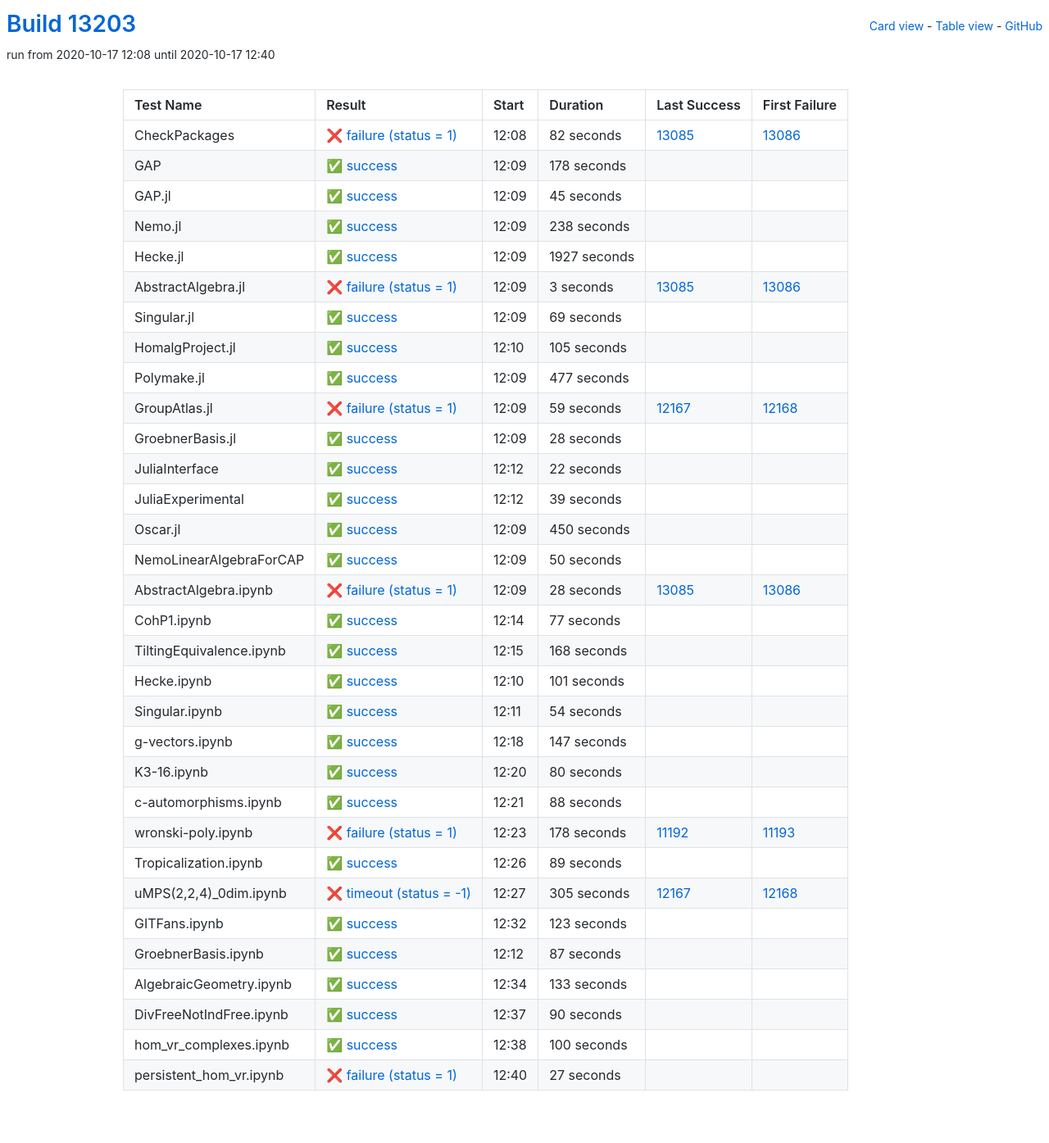
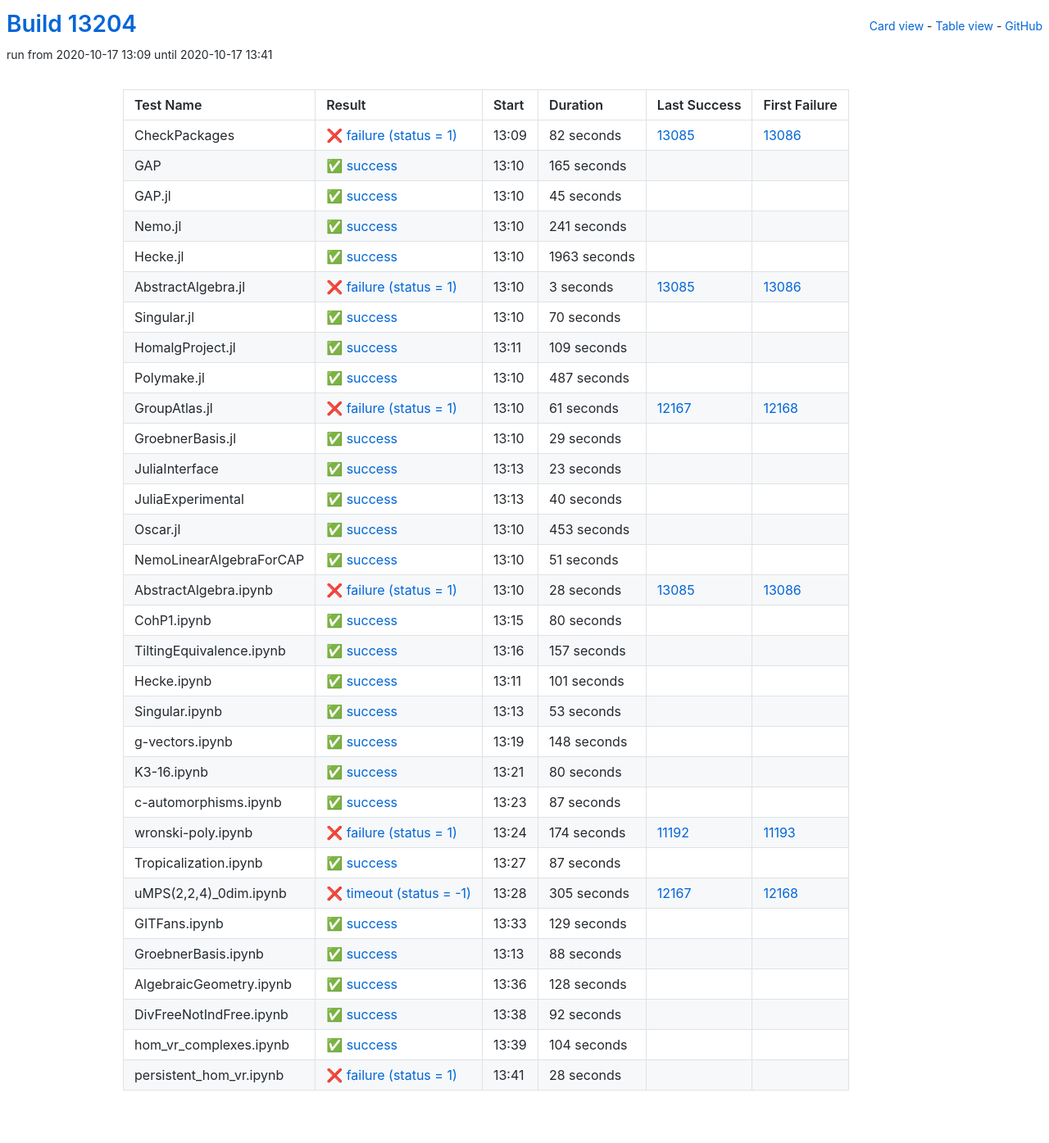
Before and after one commit to oscar-system/oscar-ci-status, a Jekyll site: the page built from table.html, in a window 1280 px wide. Shown: the whole page at 82% size. Built offline with Jekyll 4.4.1, drawn with Linux system fonts in a browser that asks for light colours.

Commit message:
Build #13204

```diff
--- a/_data/ci.yml
+++ b/_data/ci.yml
@@ -1,6 +1,6 @@
 ---
-build: 13203
-build_url: https://oscarci.mathematik.uni-kl.de/job/oscar/13203/
+build: 13204
+build_url: https://oscarci.mathematik.uni-kl.de/job/oscar/13204/
 job: oscar
 organization: oscar-system
 repo: oscar-ci-status
@@ -8,8 +8,8 @@
 tests:
 - name: CheckPackages
   id: checkpackages
-  log: https://oscarci.mathematik.uni-kl.de/job/oscar/13203/artifact/logs/build-13203/CheckPackages.log
-  start: 2020-10-17 12:08
+  log: https://oscarci.mathematik.uni-kl.de/job/oscar/13204/artifact/logs/build-13204/CheckPackages.log
+  start: 2020-10-17 13:09
   success: false
   exitcode: 1
   status: failure
@@ -20,20 +20,20 @@
   first_failure_url: https://oscarci.mathematik.uni-kl.de/job/oscar/13086/
 - name: GAP
   id: gap
-  log: https://oscarci.mathematik.uni-kl.de/job/oscar/13203/artifact/logs/build-13203/GAP.log
-  start: 2020-10-17 12:09
+  log: https://oscarci.mathematik.uni-kl.de/job/oscar/13204/artifact/logs/build-13204/GAP.log
+  start: 2020-10-17 13:10
   success: true
   exitcode: 0
   status: success
-  duration: 178
+  duration: 165
   last_success: false
   last_success_url:
   first_failure: false
   first_failure_url:
 - name: GAP.jl
   id: gap-jl
-  log: https://oscarci.mathematik.uni-kl.de/job/oscar/13203/artifact/logs/build-13203/GAP.jl.log
-  start: 2020-10-17 12:09
+  log: https://oscarci.mathematik.uni-kl.de/job/oscar/13204/artifact/logs/build-13204/GAP.jl.log
+  start: 2020-10-17 13:10
   success: true
   exitcode: 0
   status: success
@@ -44,32 +44,32 @@
   first_failure_url:
 - name: Nemo.jl
   id: nemo-jl
-  log: https://oscarci.mathematik.uni-kl.de/job/oscar/13203/artifact/logs/build-13203/Nemo.jl.log
-  start: 2020-10-17 12:09
+  log: https://oscarci.mathematik.uni-kl.de/job/oscar/13204/artifact/logs/build-13204/Nemo.jl.log
+  start: 2020-10-17 13:10
   success: true
   exitcode: 0
   status: success
-  duration: 238
+  duration: 241
   last_success: false
   last_success_url:
   first_failure: false
   first_failure_url:
 - name: Hecke.jl
   id: hecke-jl
-  log: https://oscarci.mathematik.uni-kl.de/job/oscar/13203/artifact/logs/build-13203/Hecke.jl.log
-  start: 2020-10-17 12:09
+  log: https://oscarci.mathematik.uni-kl.de/job/oscar/13204/artifact/logs/build-13204/Hecke.jl.log
+  start: 2020-10-17 13:10
   success: true
   exitcode: 0
   status: success
-  duration: 1927
+  duration: 1963
   last_success: false
   last_success_url:
   first_failure: false
   first_failure_url:
 - name: AbstractAlgebra.jl
   id: abstractalgebra-jl
-  log: https://oscarci.mathematik.uni-kl.de/job/oscar/13203/artifact/logs/build-13203/AbstractAlgebra.jl.log
-  start: 2020-10-17 12:09
+  log: https://oscarci.mathematik.uni-kl.de/job/oscar/13204/artifact/logs/build-13204/AbstractAlgebra.jl.log
+  start: 2020-10-17 13:10
   success: false
   exitcode: 1
   status: failure
@@ -80,116 +80,116 @@
   first_failure_url: https://oscarci.mathematik.uni-kl.de/job/oscar/13086/
 - name: Singular.jl
   id: singular-jl
-  log: https://oscarci.mathematik.uni-kl.de/job/oscar/13203/artifact/logs/build-13203/Singular.jl.log
-  start: 2020-10-17 12:09
+  log: https://oscarci.mathematik.uni-kl.de/job/oscar/13204/artifact/logs/build-13204/Singular.jl.log
+  start: 2020-10-17 13:10
   success: true
   exitcode: 0
   status: success
-  duration: 69
+  duration: 70
   last_success: false
   last_success_url:
   first_failure: false
   first_failure_url:
 - name: HomalgProject.jl
   id: homalgproject-jl
-  log: https://oscarci.mathematik.uni-kl.de/job/oscar/13203/artifact/logs/build-13203/HomalgProject.jl.log
-  start: 2020-10-17 12:10
+  log: https://oscarci.mathematik.uni-kl.de/job/oscar/13204/artifact/logs/build-13204/HomalgProject.jl.log
+  start: 2020-10-17 13:11
   success: true
   exitcode: 0
   status: success
-  duration: 105
+  duration: 109
   last_success: false
   last_success_url:
   first_failure: false
   first_failure_url:
 - name: Polymake.jl
   id: polymake-jl
-  log: https://oscarci.mathematik.uni-kl.de/job/oscar/13203/artifact/logs/build-13203/Polymake.jl.log
-  start: 2020-10-17 12:09
+  log: https://oscarci.mathematik.uni-kl.de/job/oscar/13204/artifact/logs/build-13204/Polymake.jl.log
+  start: 2020-10-17 13:10
   success: true
   exitcode: 0
   status: success
-  duration: 477
+  duration: 487
   last_success: false
   last_success_url:
   first_failure: false
   first_failure_url:
 - name: GroupAtlas.jl
   id: groupatlas-jl
-  log: https://oscarci.mathematik.uni-kl.de/job/oscar/13203/artifact/logs/build-13203/GroupAtlas.jl.log
-  start: 2020-10-17 12:09
+  log: https://oscarci.mathematik.uni-kl.de/job/oscar/13204/artifact/logs/build-13204/GroupAtlas.jl.log
+  start: 2020-10-17 13:10
   success: false
   exitcode: 1
   status: failure
-  duration: 59
+  duration: 61
   last_success: 12167
   last_success_url: https://oscarci.mathematik.uni-kl.de/job/oscar/12167/
   first_failure: 12168
   first_failure_url: https://oscarci.mathematik.uni-kl.de/job/oscar/12168/
 - name: GroebnerBasis.jl
   id: groebnerbasis-jl
-  log: https://oscarci.mathematik.uni-kl.de/job/oscar/13203/artifact/logs/build-13203/GroebnerBasis.jl.log
-  start: 2020-10-17 12:09
+  log: https://oscarci.mathematik.uni-kl.de/job/oscar/13204/artifact/logs/build-13204/GroebnerBasis.jl.log
+  start: 2020-10-17 13:10
   success: true
   exitcode: 0
   status: success
-  duration: 28
+  duration: 29
   last_success: false
   last_success_url:
   first_failure: false
   first_failure_url:
 - name: JuliaInterface
   id: juliainterface
-  log: https://oscarci.mathematik.uni-kl.de/job/oscar/13203/artifact/logs/build-13203/JuliaInterface.log
-  start: 2020-10-17 12:12
+  log: https://oscarci.mathematik.uni-kl.de/job/oscar/13204/artifact/logs/build-13204/JuliaInterface.log
+  start: 2020-10-17 13:13
   success: true
   exitcode: 0
   status: success
-  duration: 22
+  duration: 23
   last_success: false
   last_success_url:
   first_failure: false
   first_failure_url:
 - name: JuliaExperimental
   id: juliaexperimental
-  log: https://oscarci.mathematik.uni-kl.de/job/oscar/13203/artifact/logs/build-13203/JuliaExperimental.log
-  start: 2020-10-17 12:12
+  log: https://oscarci.mathematik.uni-kl.de/job/oscar/13204/artifact/logs/build-13204/JuliaExperimental.log
+  start: 2020-10-17 13:13
   success: true
   exitcode: 0
   status: success
-  duration: 39
+  duration: 40
   last_success: false
   last_success_url:
   first_failure: false
   first_failure_url:
 - name: Oscar.jl
   id: oscar-jl
-  log: https://oscarci.mathematik.uni-kl.de/job/oscar/13203/artifact/logs/build-13203/Oscar.jl.log
-  start: 2020-10-17 12:09
+  log: https://oscarci.mathematik.uni-kl.de/job/oscar/13204/artifact/logs/build-13204/Oscar.jl.log
+  start: 2020-10-17 13:10
   success: true
   exitcode: 0
   status: success
-  duration: 450
+  duration: 453
   last_success: false
   last_success_url:
   first_failure: false
   first_failure_url:
 - name: NemoLinearAlgebraForCAP
   id: nemolinearalgebraforcap
-  log: https://oscarci.mathematik.uni-kl.de/job/oscar/13203/artifact/logs/build-13203/NemoLinearAlgebraForCAP.log
-  start: 2020-10-17 12:09
+  log: https://oscarci.mathematik.uni-kl.de/job/oscar/13204/artifact/logs/build-13204/NemoLinearAlgebraForCAP.log
+  start: 2020-10-17 13:10
   success: true
   exitcode: 0
   status: success
-  duration: 50
+  duration: 51
   last_success: false
   last_success_url:
   first_failure: false
   first_failure_url:
 - name: AbstractAlgebra.ipynb
   id: abstractalgebra-ipynb
-  log: https://oscarci.mathematik.uni-kl.de/job/oscar/13203/artifact/logs/build-13203/AbstractAlgebra.ipynb.log
-  start: 2020-10-17 12:09
+  log: https://oscarci.mathematik.uni-kl.de/job/oscar/13204/artifact/logs/build-13204/AbstractAlgebra.ipynb.log
+  start: 2020-10-17 13:10
   success: false
   exitcode: 1
   status: failure
@@ -200,32 +200,32 @@
   first_failure_url: https://oscarci.mathematik.uni-kl.de/job/oscar/13086/
 - name: CohP1.ipynb
   id: cohp1-ipynb
-  log: https://oscarci.mathematik.uni-kl.de/job/oscar/13203/artifact/logs/build-13203/CohP1.ipynb.log
-  start: 2020-10-17 12:14
+  log: https://oscarci.mathematik.uni-kl.de/job/oscar/13204/artifact/logs/build-13204/CohP1.ipynb.log
+  start: 2020-10-17 13:15
   success: true
   exitcode: 0
   status: success
-  duration: 77
+  duration: 80
   last_success: false
   last_success_url:
   first_failure: false
   first_failure_url:
 - name: TiltingEquivalence.ipynb
   id: tiltingequivalence-ipynb
-  log: https://oscarci.mathematik.uni-kl.de/job/oscar/13203/artifact/logs/build-13203/TiltingEquivalence.ipynb.log
-  start: 2020-10-17 12:15
+  log: https://oscarci.mathematik.uni-kl.de/job/oscar/13204/artifact/logs/build-13204/TiltingEquivalence.ipynb.log
+  start: 2020-10-17 13:16
   success: true
   exitcode: 0
   status: success
-  duration: 168
+  duration: 157
   last_success: false
   last_success_url:
   first_failure: false
   first_failure_url:
 - name: Hecke.ipynb
   id: hecke-ipynb
-  log: https://oscarci.mathematik.uni-kl.de/job/oscar/13203/artifact/logs/build-13203/Hecke.ipynb.log
-  start: 2020-10-17 12:10
+  log: https://oscarci.mathematik.uni-kl.de/job/oscar/13204/artifact/logs/build-13204/Hecke.ipynb.log
+  start: 2020-10-17 13:11
   success: true
   exitcode: 0
   status: success
@@ -236,32 +236,32 @@
   first_failure_url:
 - name: Singular.ipynb
   id: singular-ipynb
-  log: https://oscarci.mathematik.uni-kl.de/job/oscar/13203/artifact/logs/build-13203/Singular.ipynb.log
-  start: 2020-10-17 12:11
+  log: https://oscarci.mathematik.uni-kl.de/job/oscar/13204/artifact/logs/build-13204/Singular.ipynb.log
+  start: 2020-10-17 13:13
   success: true
   exitcode: 0
   status: success
-  duration: 54
+  duration: 53
   last_success: false
   last_success_url:
   first_failure: false
   first_failure_url:
 - name: g-vectors.ipynb
   id: g-vectors-ipynb
-  log: https://oscarci.mathematik.uni-kl.de/job/oscar/13203/artifact/logs/build-13203/g-vectors.ipynb.log
-  start: 2020-10-17 12:18
+  log: https://oscarci.mathematik.uni-kl.de/job/oscar/13204/artifact/logs/build-13204/g-vectors.ipynb.log
+  start: 2020-10-17 13:19
   success: true
   exitcode: 0
   status: success
-  duration: 147
+  duration: 148
   last_success: false
   last_success_url:
   first_failure: false
   first_failure_url:
 - name: K3-16.ipynb
   id: k3-16-ipynb
-  log: https://oscarci.mathematik.uni-kl.de/job/oscar/13203/artifact/logs/build-13203/K3-16.ipynb.log
-  start: 2020-10-17 12:20
+  log: https://oscarci.mathematik.uni-kl.de/job/oscar/13204/artifact/logs/build-13204/K3-16.ipynb.log
+  start: 2020-10-17 13:21
   success: true
   exitcode: 0
   status: success
@@ -272,44 +272,44 @@
   first_failure_url:
 - name: c-automorphisms.ipynb
   id: c-automorphisms-ipynb
-  log: https://oscarci.mathematik.uni-kl.de/job/oscar/13203/artifact/logs/build-13203/c-automorphisms.ipynb.log
-  start: 2020-10-17 12:21
+  log: https://oscarci.mathematik.uni-kl.de/job/oscar/13204/artifact/logs/build-13204/c-automorphisms.ipynb.log
+  start: 2020-10-17 13:23
   success: true
   exitcode: 0
   status: success
-  duration: 88
+  duration: 87
   last_success: false
   last_success_url:
   first_failure: false
   first_failure_url:
 - name: wronski-poly.ipynb
   id: wronski-poly-ipynb
-  log: https://oscarci.mathematik.uni-kl.de/job/oscar/13203/artifact/logs/build-13203/wronski-poly.ipynb.log
-  start: 2020-10-17 12:23
+  log: https://oscarci.mathematik.uni-kl.de/job/oscar/13204/artifact/logs/build-13204/wronski-poly.ipynb.log
+  start: 2020-10-17 13:24
   success: false
   exitcode: 1
   status: failure
-  duration: 178
+  duration: 174
   last_success: 11192
   last_success_url: https://oscarci.mathematik.uni-kl.de/job/oscar/11192/
   first_failure: 11193
   first_failure_url: https://oscarci.mathematik.uni-kl.de/job/oscar/11193/
 - name: Tropicalization.ipynb
   id: tropicalization-ipynb
-  log: https://oscarci.mathematik.uni-kl.de/job/oscar/13203/artifact/logs/build-13203/Tropicalization.ipynb.log
-  start: 2020-10-17 12:26
+  log: https://oscarci.mathematik.uni-kl.de/job/oscar/13204/artifact/logs/build-13204/Tropicalization.ipynb.log
+  start: 2020-10-17 13:27
   success: true
   exitcode: 0
   status: success
-  duration: 89
+  duration: 87
   last_success: false
   last_success_url:
   first_failure: false
   first_failure_url:
 - name: uMPS(2,2,4)_0dim.ipynb
   id: umps-2-2-4-0dim-ipynb
-  log: https://oscarci.mathematik.uni-kl.de/job/oscar/13203/artifact/logs/build-13203/uMPS-2-2-4-_0dim.ipynb.log
-  start: 2020-10-17 12:27
+  log: https://oscarci.mathematik.uni-kl.de/job/oscar/13204/artifact/logs/build-13204/uMPS-2-2-4-_0dim.ipynb.log
+  start: 2020-10-17 13:28
   success: false
   exitcode: -1
   status: timeout
@@ -320,72 +320,72 @@
   first_failure_url: https://oscarci.mathematik.uni-kl.de/job/oscar/12168/
 - name: GITFans.ipynb
   id: gitfans-ipynb
-  log: https://oscarci.mathematik.uni-kl.de/job/oscar/13203/artifact/logs/build-13203/GITFans.ipynb.log
-  start: 2020-10-17 12:32
+  log: https://oscarci.mathematik.uni-kl.de/job/oscar/13204/artifact/logs/build-13204/GITFans.ipynb.log
+  start: 2020-10-17 13:33
   success: true
   exitcode: 0
   status: success
-  duration: 123
+  duration: 129
   last_success: false
   last_success_url:
   first_failure: false
   first_failure_url:
 - name: GroebnerBasis.ipynb
   id: groebnerbasis-ipynb
-  log: https://oscarci.mathematik.uni-kl.de/job/oscar/13203/artifact/logs/build-13203/GroebnerBasis.ipynb.log
-  start: 2020-10-17 12:12
+  log: https://oscarci.mathematik.uni-kl.de/job/oscar/13204/artifact/logs/build-13204/GroebnerBasis.ipynb.log
+  start: 2020-10-17 13:13
   success: true
   exitcode: 0
   status: success
-  duration: 87
+  duration: 88
   last_success: false
   last_success_url:
   first_failure: false
   first_failure_url:
 - name: AlgebraicGeometry.ipynb
   id: algebraicgeometry-ipynb
-  log: https://oscarci.mathematik.uni-kl.de/job/oscar/13203/artifact/logs/build-13203/AlgebraicGeometry.ipynb.log
-  start: 2020-10-17 12:34
+  log: https://oscarci.mathematik.uni-kl.de/job/oscar/13204/artifact/logs/build-13204/AlgebraicGeometry.ipynb.log
+  start: 2020-10-17 13:36
   success: true
   exitcode: 0
   status: success
-  duration: 133
+  duration: 128
   last_success: false
   last_success_url:
   first_failure: false
   first_failure_url:
 - name: DivFreeNotIndFree.ipynb
   id: divfreenotindfree-ipynb
-  log: https://oscarci.mathematik.uni-kl.de/job/oscar/13203/artifact/logs/build-13203/DivFreeNotIndFree.ipynb.log
-  start: 2020-10-17 12:37
+  log: https://oscarci.mathematik.uni-kl.de/job/oscar/13204/artifact/logs/build-13204/DivFreeNotIndFree.ipynb.log
+  start: 2020-10-17 13:38
   success: true
   exitcode: 0
   status: success
-  duration: 90
+  duration: 92
   last_success: false
   last_success_url:
   first_failure: false
   first_failure_url:
 - name: hom_vr_complexes.ipynb
   id: hom-vr-complexes-ipynb
-  log: https://oscarci.mathematik.uni-kl.de/job/oscar/13203/artifact/logs/build-13203/hom_vr_complexes.ipynb.log
-  start: 2020-10-17 12:38
+  log: https://oscarci.mathematik.uni-kl.de/job/oscar/13204/artifact/logs/build-13204/hom_vr_complexes.ipynb.log
+  start: 2020-10-17 13:39
   success: true
   exitcode: 0
   status: success
-  duration: 100
+  duration: 104
   last_success: false
   last_success_url:
   first_failure: false
   first_failure_url:
 - name: persistent_hom_vr.ipynb
   id: persistent-hom-vr-ipynb
-  log: https://oscarci.mathematik.uni-kl.de/job/oscar/13203/artifact/logs/build-13203/persistent_hom_vr.ipynb.log
-  start: 2020-10-17 12:40
+  log: https://oscarci.mathematik.uni-kl.de/job/oscar/13204/artifact/logs/build-13204/persistent_hom_vr.ipynb.log
+  start: 2020-10-17 13:41
   success: false
   exitcode: 1
   status: failure
-  duration: 27
+  duration: 28
   last_success: false
   last_success_url:
   first_failure: false
```
Also changed, not shown: README.md.
